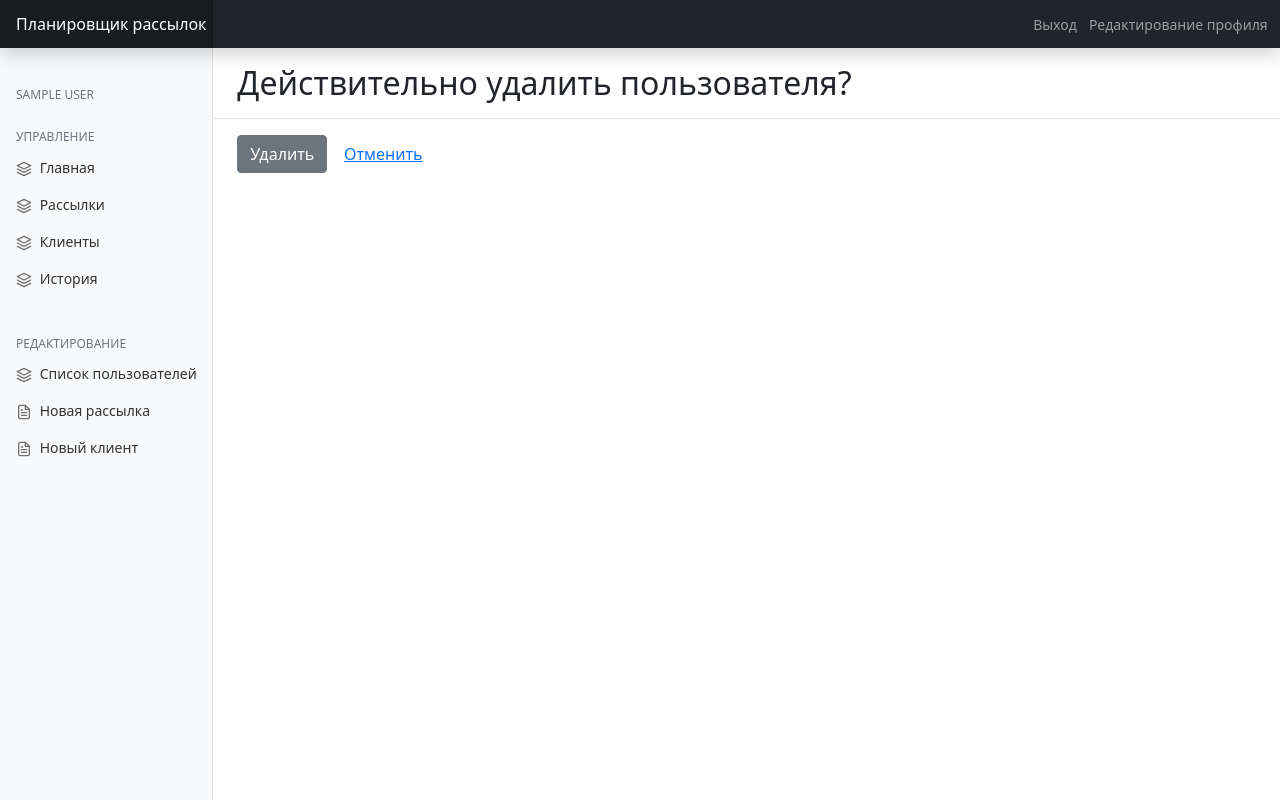
After one commit to NewterraV/mailing_service, a Django app: page /auth/user/delete/ in a window 1280 px wide. The commit adds this page. Run offline with Django 4.2, Linux system fonts and the light colour scheme; the visitor is signed in with stand-in values (Sample User, id 1); parts of the project's set-up code (start-up, migrations or seed data) failed here and were passed over; some libraries are stand-ins or nearby versions.

Commit message:
Добавлено удаление пользователя

```diff
--- /dev/null
+++ b/users/templates/users/user_confirm_delete.html
@@ -0,0 +1,18 @@
+{% extends 'mailing/base.html' %}
+{% block content %}
+    <div class="row g-1 gx-5">
+        <div class="d-flex justify-content-between flex-wrap flex-md-nowrap align-items-center pt-3 pb-2 mb-3 border-bottom">
+            <h2>Действительно удалить пользователя?</h2>
+        </div>
+
+
+        <div class="row col-12 mx-auto">
+            <form method="post" enctype="multipart/form-data">
+                {% csrf_token %}
+                {{ form.as_p }}
+                <button class="btn btn-secondary" type="submit">Удалить</button>
+                <a href="{% url 'users:update' %}" class="btn btn-link" type="submit">Отменить</a>
+            </form>
+        </div>
+    </div>
+{% endblock %}
--- a/users/templates/users/user_form.html
+++ b/users/templates/users/user_form.html
@@ -25,6 +25,7 @@
                                     <a href="{% url 'users:reset_password' %}" class="btn btn-link" type="submit">Сброс пароля</a>
                                 </div>
                                 <button class="btn btn-secondary mt-4" type="submit">Сохранить</button>
+                                <a href="{% url 'users:delete_user' %}" class="btn btn-outline-secondary mt-4" type="submit">Удалить</a>
                                 <a href="{% url 'mailing:index' %}" class="btn btn-link mt-4" type="submit">Отмена</a>
                             {% endif %}
                         </div>
--- a/users/urls.py
+++ b/users/urls.py
@@ -2,7 +2,7 @@ from django.urls import path
 
 from users.apps import UsersConfig
 from users.views import (LoginView, LogoutView, RegisterView, reset_password, VerifyUpdateView, UserUpdateView,
-                         UserListView, block_user_view)
+                         UserListView, block_user_view, UserDeleteView)
 
 
 app_name = UsersConfig.name
@@ -16,4 +16,5 @@ urlpatterns = [
     path('reset-password/', reset_password, name='reset_password'),
     path('user/list', UserListView.as_view(), name='list_users'),
     path('user/block/<int:pk>', block_user_view, name='block_user'),
+    path('user/delete/', UserDeleteView.as_view(), name='delete_user'),
 ]
--- a/users/views.py
+++ b/users/views.py
@@ -1,5 +1,5 @@
 from django.shortcuts import redirect, render
-from django.views.generic import CreateView, UpdateView, ListView
+from django.views.generic import CreateView, UpdateView, ListView, DeleteView
 from django.contrib.auth.views import LoginView as BaseLoginView, LogoutView as BaselogoutView
 from users.forms import LoginForm, RegisterForm, VerifyForm, UserUpdateForm, ResetPasswordForm
 from users.models import User, VerifyCode
@@ -104,6 +104,17 @@ class UserUpdateView(LoginRequiredMixin, UpdateView):
         return self.request.user
 
 
+class UserDeleteView(LoginRequiredMixin, DeleteView):
+    model = User
+    success_url = reverse_lazy('mailing:index')
+    login_url = 'mailing:index'
+    extra_context = {
+        'title': 'Удалить пользователя?'
+    }
+
+    def get_object(self, queryset=None):
+        return self.request.user
+
 class VerifyUpdateView(UpdateView):
     """Класс для отображения проверки кода верификации после регистрации"""
     model = VerifyCode
```
